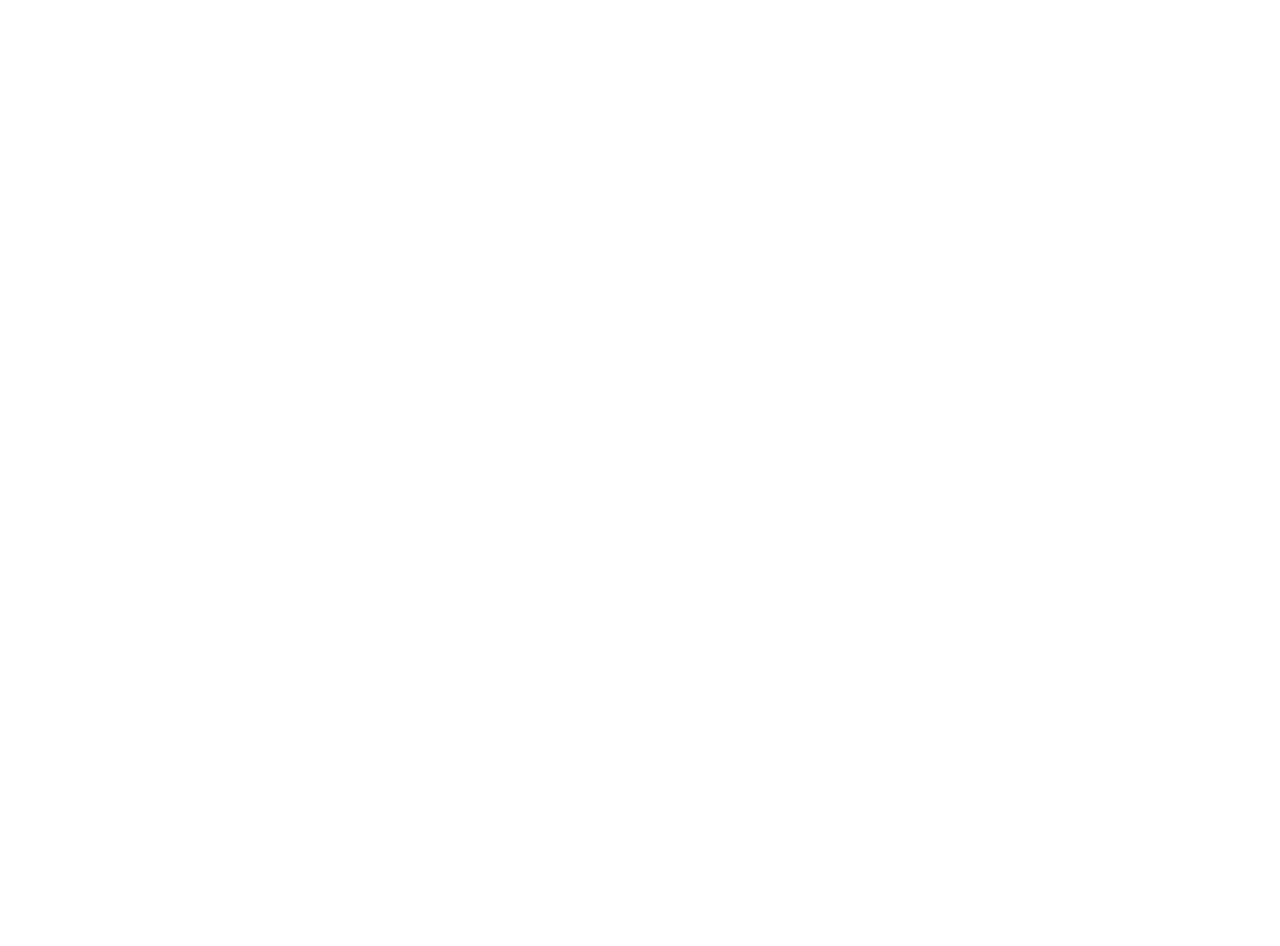
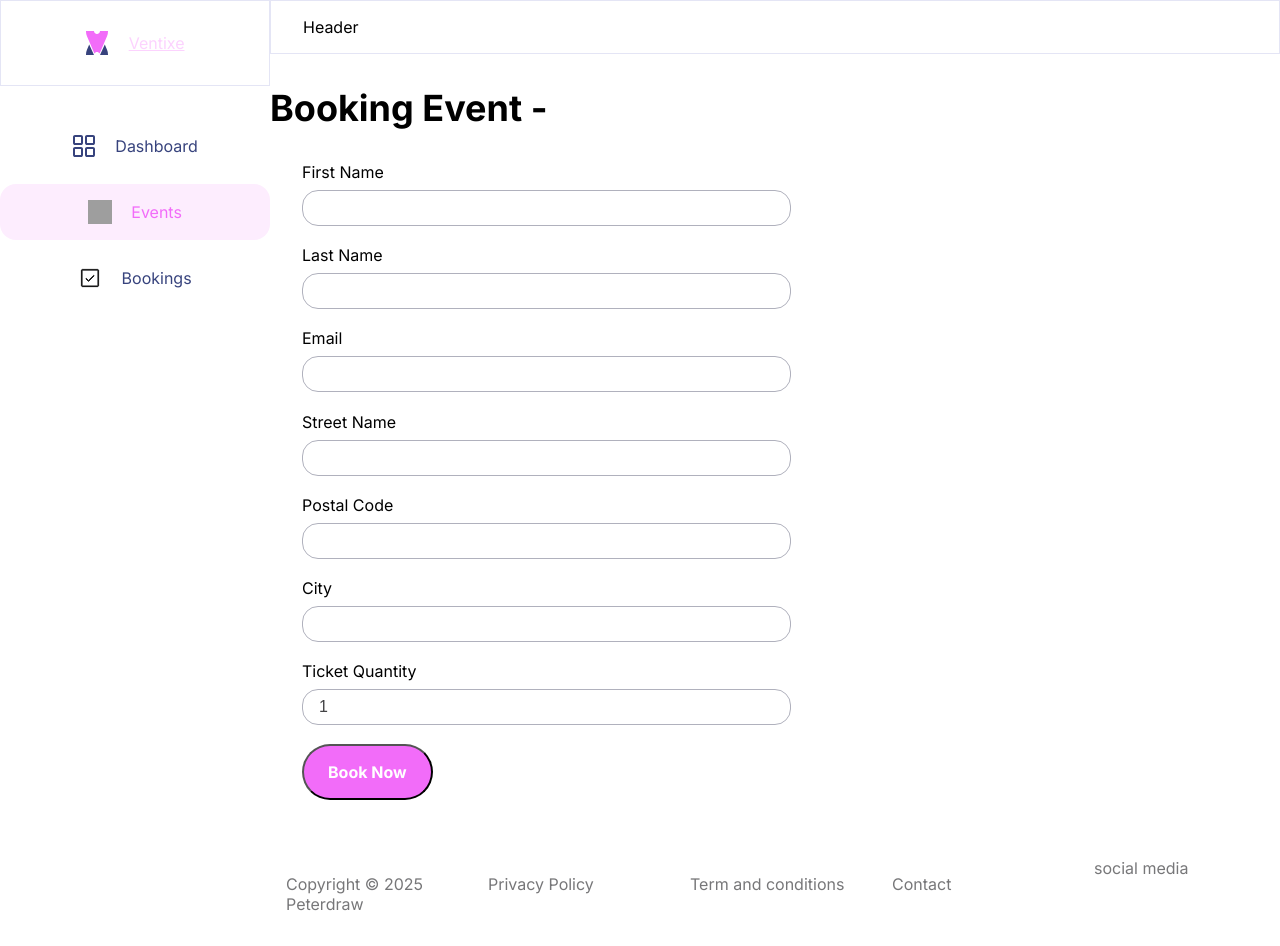
Before and after one commit to win24ventixe/Frontend, a React (Vite) app: page /events/booking/bookings in a window 1280 px wide. Before the commit this address had no page. Before the commit the page ends 800 px from the top, so only its background shows below. Built offline with nearby package versions, Linux system fonts and the light colour scheme; no server answers; grey boxes are pictures that could not be loaded.

Commit message:
Design booking form

```diff
--- a/src/App.css
+++ b/src/App.css
@@ -54,6 +54,9 @@
      --Yellow-90: #FFEFC3;
      --Yellow-100: #FFCA39;
 
+     --red: #DE3434;
+     --red-dark: #B83030;
+
       /* Nav links */
      --navlink-text-color: var(--Secondary-100);
      --navlink-text-hover-color: var(--Primary-50);
@@ -66,10 +69,13 @@
      --btn-pink-text-color: var(--gray-10);
      --btn-pink-border-color: var(--gray-10);
      --btn-pink-background-color: var(--Primary-100);
-     --btn-pink-text-hover-color: var(--Cool-gray-10);
+     --btn-pink-text-hover-color: var(--Primary-50);
      --btn-pink-border-hover-color: var(--Cool-gray-20);
-     --btn-pink-background-hover-color: var(--gray-30);
-
+     --btn-pink-background-hover-color: var(--gray-60);
+    /*form */
+    --form-border-color: var(--Cool-gray-50);
+    --form-error-message-text-color: var(--red-dark);
+    --form-error-message-background-color: var(--red);
     }
 
 /* Base */
@@ -392,7 +398,7 @@
     text-decoration: none;
     color: var(--btn-pink-text-color);
     background-color: var(--btn-pink-background-color);
-    border-radius: 1rem;
+    border-radius: 2rem;
     padding: 1rem 1.5rem;
     margin-bottom: 10px;
 }
@@ -409,6 +415,52 @@
         border: 1px solid var(--btn-pink-border-color);
     }
 
+/* forms */
+form {
+    margin: 1rem;
+    padding: 1rem;
+    width: 100%;
+    height: 100%;
+
+     .form-group {
+        position: relative;
+        display: grid;
+        gap: 0.5rem;
+        margin-bottom: 1.2rem;
+    }
+
+     .field-group {
+        position: relative;
+    }
+
+     input,
+     textarea {
+        font-size: 1rem;
+        padding: 0.5rem 1rem;
+        border-radius: 16px;
+        border: 1px solid var(--form-border-color);
+        color: var(--gray-90);
+        outline: none;
+        width: 50%;
+    }
+
+    .field-validation-error {
+        position: absolute;
+        z-index: 1;
+        right: 0.18rem;
+        top: 3px;
+        font-size: 0.8em;
+        background-color: var(--form-error-message-background-color);
+        color: var(--form-error-message-text-color);
+        padding: 0.4rem 1rem;
+        border-radius: 14px;
+        display: flex;
+        justify-content: center;
+        align-items: center;
+        gap: 0.5rem;
+    }
+}
+
 /* sections */
 #events {
     display: grid;
--- a/src/App.jsx
+++ b/src/App.jsx
@@ -5,6 +5,8 @@
 import PortalLayout from './assets/layouts/PortalLayout';
 import Dashboard from './assets/Pages/Dashboard ';
 import EventDetailsPage from './assets/Pages/EventDetailsPage';
+import BookingEventPage from './assets/Pages/BookingEventPage';
+
 
 
 function App() {
@@ -16,7 +18,7 @@
           <Route index element={<Dashboard />} />
           <Route path="events" element={<EventPage />} />
           <Route path="events/:id" element={<EventDetailsPage />} />
-
+          <Route path="events/booking/:id" element={<BookingEventPage />} />
         </Route>
       </Routes>
     </>
--- a/src/assets/Pages/BookingEventPage.jsx
+++ b/src/assets/Pages/BookingEventPage.jsx
@@ -1,4 +1,4 @@
-import React, { use, useState } from 'react'
+import React, { useEffect, useState } from 'react'
 import { useNavigate, useParams } from 'react-router-dom'
 
 const BookingEventPage = () => {
@@ -6,84 +6,91 @@
     const{id} = useParams()
     const [event, setEvent] = useState({})
     const [formData, setFormData] = useState({
-        eventId: id,
+        eventId: id || '',
         firstName: '',
         lastName: '',
         email: '',
         streetName: '',
+        postalCode: '',
         city: '',
-        postalCode: '',
-        ticketQuantity: 1,
+        ticketQuantity: 1
     })
     useEffect(() => {
       getEvent()
     }, [])
+
     const getEvent = async () => {
       try {
         const response = await fetch(`https://eventsservice-esbyg2euehamegg7.swedencentral-01.azurewebsites.net/api/Events/${id}`)
-        if (response.ok) {
+        if (!response.ok) throw new Error ("Failed to fetch event")
+
             const data = await response.json()
             setEvent(data.result)
-        }
       } catch (error) {
-        console.error("Fetch failed", error)
+        console.error(error)
       }
     }
-    const handelSubmit = async (e) => {
+
+    const handleChange = (e) => {
+      const { name, value } = e.target
+      setFormData(prev => ({ ...prev, [name]: value}))
+    }
+
+    const handleSubmit = async (e) => {
+      e.preventDefault()
       try{
-        const response = await fetch(`https://bookingsservices-gbgka2ffe0h4bgc4.swedencentral-01.azurewebsites.net/api/bookings`, {
-          method: 'POST',
-          headers: {
-            'Content-Type': 'application/json',
-          },
-          body: JSON.stringify(formData)
+        const response = await fetch(`https://bookingsservices-gbgka2ffe0h4bgc4.swedencentral-01.azurewebsites.net/api/Bookings`, {
+          method: "POST",
+          headers: { "Content-Type": "application/json" },
+          body: JSON.stringify(formData),
         })
-        if (response.ok) {
-          navigate('/')
+        if (!response.ok) {
+          console.error("Booking failed")
+        }
+          else {
+            console.log("Booking successful")
+            navigate('/')
         }
       } catch (error) {
         console.error("Fetch failed", error)
       }
     }
 
-    const handelChange = (e) => {
-      const { name, value } = e.target
-      setFormData(prev => ({...prev, [name]: value}))
-    }
-
-
   return (
-    <div>
+    <section>
       <h1>Booking Event - {event.title}</h1>
-      <form onSubmit={handelSubmit} noValidate>
-        <div>
+      <form onSubmit={handleSubmit} noValidate>
+        <div className="form-group">
           <label>First Name</label>
-          <input type="text" name="firstName" value={formData.firstName} onChange={handelChange} required />
+          <input className="field-group" type="text" name="firstName" value={formData.firstName} onChange={handleChange} required />
         </div>
-        <div>
+        <div className="form-group">
           <label>Last Name</label>
-          <input type="text" name="lastName" value={formData.lastName} onChange={handelChange} required />
+          <input className="field-group" type="text" name="lastName" value={formData.lastName} onChange={handleChange} required />
         </div>
-        <div>
+        <div className="form-group">
           <label>Email</label>
-          <input type="email" name="email" value={formData.email} onChange={handelChange} required />
+          <input className="field-group" type="email" name="email" value={formData.email} onChange={handleChange} required />
         </div>
-        <div>
+        <div className="form-group">
           <label>Street Name</label>
-          <input type="tel" name="phone" value={formData.streetName} onChange={handelChange} required />
+          <input className="field-group" type="text" name="streetName" value={formData.streetName} onChange={handleChange} required />
         </div>
-        <div>
+         <div className="form-group">
+          <label>Postal Code</label>
+          <input className="field-group" type="text" name="postalCode" value={formData.postalCode} onChange={handleChange} required />
+        </div>
+        <div className="form-group">
           <label>City</label>
-          <input type="text" name="city" value={formData.city} onChange={handelChange} required />
+          <input className="field-group" type="text" name="city" value={formData.city} onChange={handleChange} required />
         </div>
-        <div>
-          <label>Postal Code</label>
-          <input type="text" name="postalCode" value={formData.postalCode} onChange={handelChange} required />
+        <div className="form-group">
+          <label>Ticket Quantity</label>
+          <input className="field-group" type="number" name="ticketQuantity" value={formData.ticketQuantity} onChange={handleChange} min="1" required />
         </div>
-
-        <button type="submit">Book Now</button>
+        <button type="submit" className="book-btn">Book Now</button>
       </form>
-    </div>
+    </section>
   )
 }
 
--- a/src/assets/Pages/Bookings.jsx
+++ b/src/assets/Pages/Bookings.jsx
@@ -5,8 +5,8 @@
     const [bookings, setBookings] = useState([]);
     return (
         <>
-            <div id="bookings">
-                <h1>Events</h1>
+            <section id="bookings">
+                <h1>Bookings</h1>
                 <div className="bookings-list">
 
                     {bookings.map((booking) => (
@@ -21,7 +21,7 @@
                         </div>
                     ))}
                 </div>
-            </div>
+            </section>
 
         </>
     );
--- a/src/assets/Pages/EventDetailsPage.jsx
+++ b/src/assets/Pages/EventDetailsPage.jsx
@@ -41,7 +41,7 @@
                     <h4>About Event</h4>
                     <p>{event.description}</p>
                 </div>
-               <Link to={`/events/bookings/${id}`}>Book Event</Link>
+               <Link to={`/events/booking/${id}`}>Book Event</Link>
             </div>
 
         </section>
```
